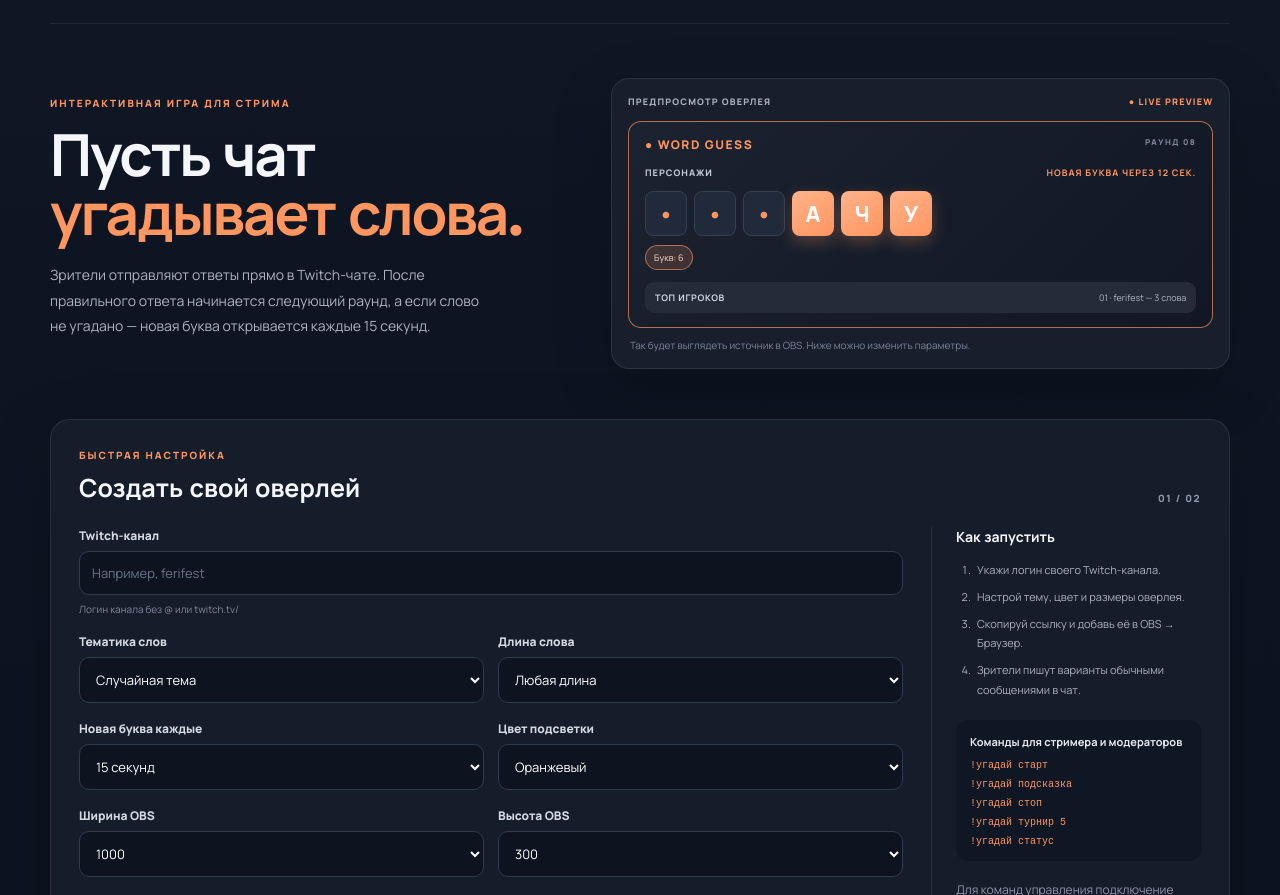
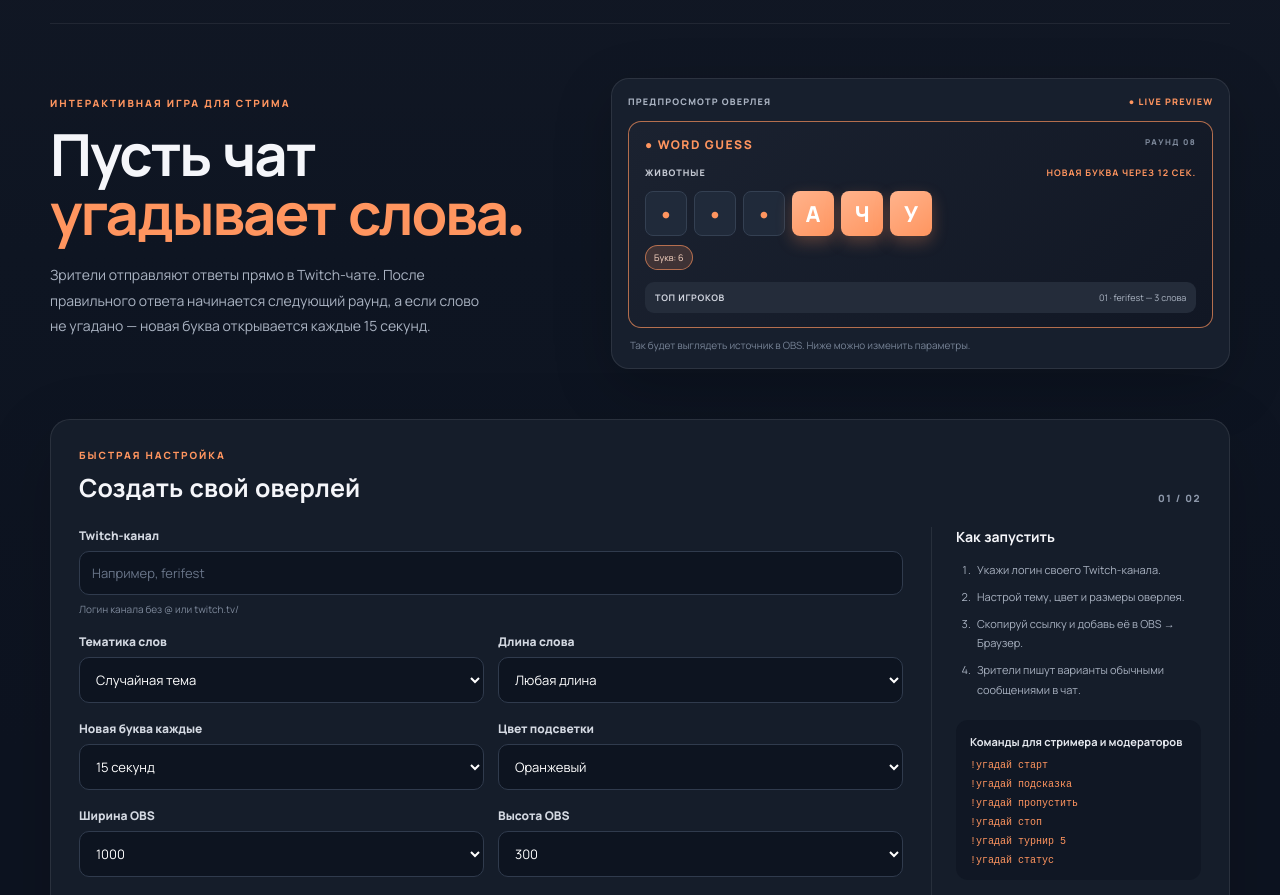
Before and after one commit to ferifest/word-guess-obs, a website: page public/setup.html in a window 1280 px wide. Shown: the part 52-947 px from the top of the page. Drawn offline with Linux system fonts and the light colour scheme.

Commit message:
Remove characters option and document skip command

```diff
--- a/public/setup.html
+++ b/public/setup.html
@@ -3,12 +3,12 @@
 <body class="setup-body"><main class="setup-wrap">
 <header class="setup-header"><div class="setup-logo"><span class="brand-dot"></span> WORD GUESS</div><span class="setup-tag">TWITCH × OBS · БЕЗ УСТАНОВКИ</span></header>
 <section class="hero"><div class="hero-copy"><div class="eyebrow">ИНТЕРАКТИВНАЯ ИГРА ДЛЯ СТРИМА</div><h1>Пусть чат<br><em>угадывает слова.</em></h1><p>Зрители отправляют ответы прямо в Twitch-чате. После правильного ответа начинается следующий раунд, а если слово не угадано — новая буква открывается каждые 15 секунд.</p></div>
-<div class="preview-card"><div class="preview-caption"><span>ПРЕДПРОСМОТР ОВЕРЛЕЯ</span><span class="preview-live">● LIVE PREVIEW</span></div><div class="preview-frame"><div class="preview-brand">● WORD GUESS <small>РАУНД 08</small></div><div class="preview-cat"><span>ПЕРСОНАЖИ</span><b>НОВАЯ БУКВА ЧЕРЕЗ 12 СЕК.</b></div><div class="preview-tiles"><i>•</i><i>•</i><i>•</i><strong>А</strong><strong>Ч</strong><strong>У</strong></div><div class="preview-count">Букв: 6</div><div class="preview-attempt"><b>ТОП ИГРОКОВ</b><span>01 · ferifest — 3 слова</span></div></div><p class="preview-note">Так будет выглядеть источник в OBS. Ниже можно изменить параметры.</p></div></section>
+<div class="preview-card"><div class="preview-caption"><span>ПРЕДПРОСМОТР ОВЕРЛЕЯ</span><span class="preview-live">● LIVE PREVIEW</span></div><div class="preview-frame"><div class="preview-brand">● WORD GUESS <small>РАУНД 08</small></div><div class="preview-cat"><span>ЖИВОТНЫЕ</span><b>НОВАЯ БУКВА ЧЕРЕЗ 12 СЕК.</b></div><div class="preview-tiles"><i>•</i><i>•</i><i>•</i><strong>А</strong><strong>Ч</strong><strong>У</strong></div><div class="preview-count">Букв: 6</div><div class="preview-attempt"><b>ТОП ИГРОКОВ</b><span>01 · ferifest — 3 слова</span></div></div><p class="preview-note">Так будет выглядеть источник в OBS. Ниже можно изменить параметры.</p></div></section>
 <section class="builder"><div class="builder-heading"><div><div class="eyebrow">БЫСТРАЯ НАСТРОЙКА</div><h2>Создать свой оверлей</h2></div><span class="step">01 / 02</span></div>
 <div class="builder-grid"><div class="builder-main">
 <div class="field"><label for="channel">Twitch-канал</label><input id="channel" placeholder="Например, ferifest" autocomplete="off"><small>Логин канала без @ или twitch.tv/</small></div>
 <div class="settings-grid">
-<div class="field"><label for="theme">Тематика слов</label><select id="theme"><option value="all">Случайная тема</option><option value="animals">Животные</option><option value="food">Еда</option><option value="places">Страны и города</option><option value="games">Игры</option><option value="objects">Предметы</option><option value="characters">Персонажи</option><option value="tech">Техника</option></select></div>
+<div class="field"><label for="theme">Тематика слов</label><select id="theme"><option value="all">Случайная тема</option><option value="animals">Животные</option><option value="food">Еда</option><option value="places">Страны и города</option><option value="games">Игры</option><option value="objects">Предметы</option><option value="tech">Техника</option></select></div>
 <div class="field"><label for="difficulty">Длина слова</label><select id="difficulty"><option value="any">Любая длина</option><option value="short">4–5 букв</option><option value="medium">6–7 букв</option><option value="long">8–10 букв</option></select></div>
 <div class="field"><label for="hintInterval">Новая буква каждые</label><select id="hintInterval"><option value="10">10 секунд</option><option value="15" selected>15 секунд</option><option value="20">20 секунд</option><option value="30">30 секунд</option><option value="45">45 секунд</option></select></div>
 <div class="field"><label for="accent">Цвет подсветки</label><select id="accent"><option value="#ff955f">Оранжевый</option><option value="#65a9ff">Синий</option><option value="#71d6a0">Зелёный</option><option value="#c28cff">Фиолетовый</option><option value="#f06b8b">Розовый</option><option value="#ffffff">Белый</option></select></div>
@@ -18,5 +18,5 @@
 <div class="field"><label for="customWords">Свои слова (необязательно)</label><textarea id="customWords" rows="3" placeholder="По одному слову в строке: Майнкрафт&#10;Твич&#10;Компьютер"></textarea><small>Если добавишь свои слова, они будут использоваться вместе с выбранной темой.</small></div>
 <button id="create" class="create-button">Сгенерировать ссылку для OBS <span>→</span></button>
 <div id="result" class="result" hidden><b>Ссылка готова</b><p>Добавь в OBS источник «Браузер» и вставь эту ссылку:</p><div class="url-row"><input id="overlayUrl" readonly><button id="copy">Копировать</button></div><div class="obs-dimensions" id="dimensions"></div><p class="result-warning">Важно: каждый OBS-источник подключается к Twitch напрямую. Не закрывай вкладку источника во время игры.</p></div><div id="error" class="error" hidden></div>
-</div><aside class="builder-aside"><h3>Как запустить</h3><ol><li>Укажи логин своего Twitch-канала.</li><li>Настрой тему, цвет и размеры оверлея.</li><li>Скопируй ссылку и добавь её в OBS → Браузер.</li><li>Зрители пишут варианты обычными сообщениями в чат.</li></ol><div class="aside-note"><b>Команды для стримера и модераторов</b><code>!угадай старт</code><code>!угадай подсказка</code><code>!угадай стоп</code><code>!угадай турнир 5</code><code>!угадай статус</code></div><p class="help">Для команд управления подключение должно получать Twitch IRC-теги модерации. Анонимное подключение может не передавать эти данные, поэтому команды модераторов могут быть недоступны — запуск игры при этом работает автоматически.</p></aside></div></section>
+</div><aside class="builder-aside"><h3>Как запустить</h3><ol><li>Укажи логин своего Twitch-канала.</li><li>Настрой тему, цвет и размеры оверлея.</li><li>Скопируй ссылку и добавь её в OBS → Браузер.</li><li>Зрители пишут варианты обычными сообщениями в чат.</li></ol><div class="aside-note"><b>Команды для стримера и модераторов</b><code>!угадай старт</code><code>!угадай подсказка</code><code>!угадай пропустить</code><code>!угадай стоп</code><code>!угадай турнир 5</code><code>!угадай статус</code></div><p class="help">Для команд управления подключение должно получать Twitch IRC-теги модерации. Анонимное подключение может не передавать эти данные, поэтому команды модераторов могут быть недоступны — запуск игры при этом работает автоматически.</p></aside></div></section>
 <footer>WORD GUESS · Статический сайт · GitHub Pages · OBS Browser Source</footer></main><script src="./site.js"></script><script src="./setup.js"></script></body></html>
```
